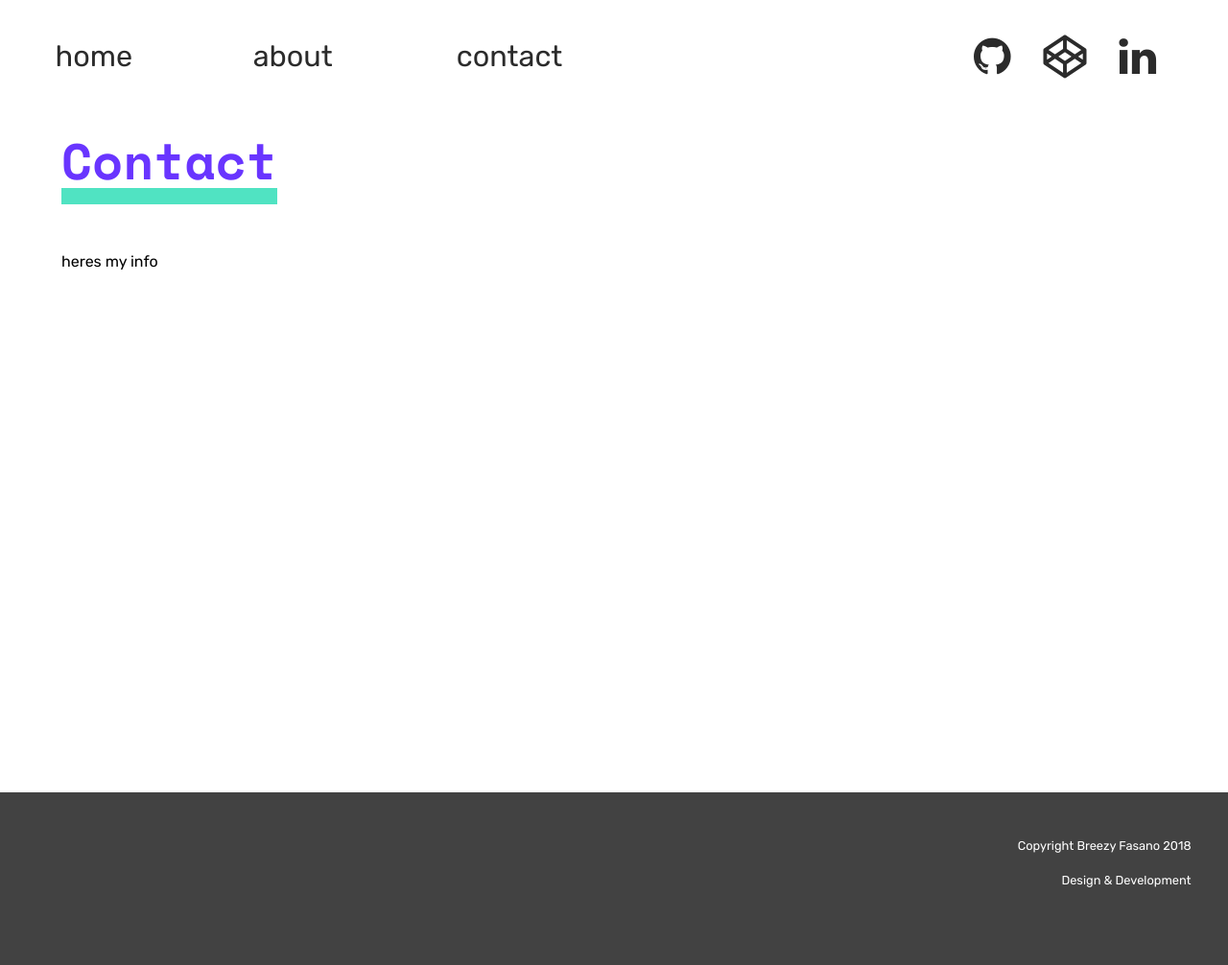
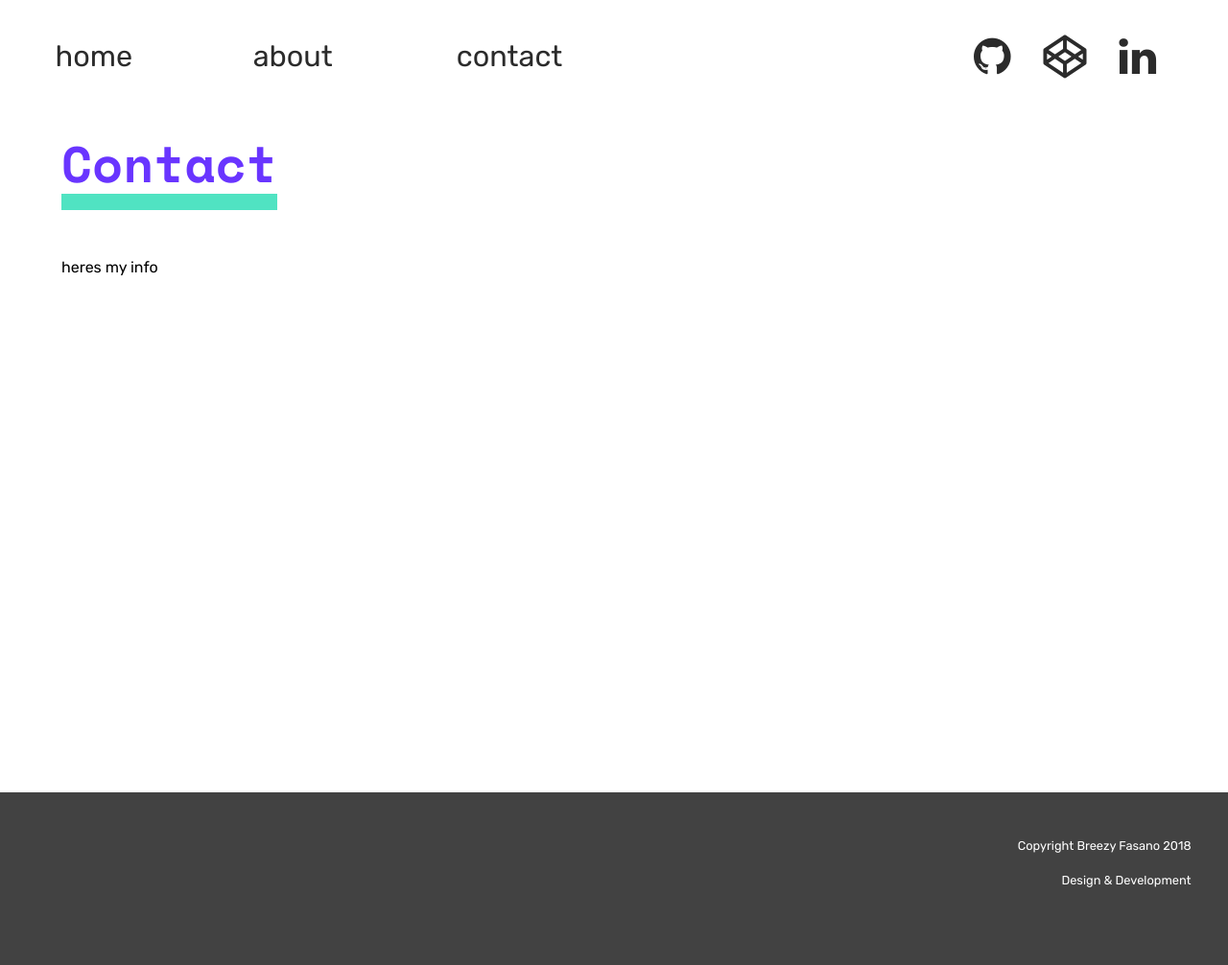
Before and after one commit to breezyfasano/breezyfasano-site, a Jekyll site: the page built from contact.md, in a window 1280 px wide. Shown: the whole page at 96% size. Built offline with Jekyll 4.4.1, drawn with Linux system fonts in a browser that asks for light colours; nearby versions of some CDN libraries.

Commit message:
typography improvements

```diff
--- a/_sass/_desktop-only.scss
+++ b/_sass/_desktop-only.scss
@@ -41,6 +41,7 @@
 
     .page-header {
         font-size: 4.1vw;
+        line-height: 3vw;
     }
 
     // post content styling
--- a/_sass/_page.scss
+++ b/_sass/_page.scss
@@ -4,6 +4,7 @@
     color: $electricpurp;
     display: inline-block;
     margin: 0 0 5vw 0vw;
+    line-height: 8vw;
 
     &:after {
         background: $mint;
--- a/css/styles.scss
+++ b/css/styles.scss
@@ -90,8 +90,8 @@
     -webkit-text-fill-color: transparent;
     -webkit-text-stroke-width: 1px;
     -webkit-text-stroke-color: $mint;
-    font-size: 9vw;
-    padding: 0 5vw 5vw 5vw;
+    font-size: 7vw;
+    padding: 0 5vw 3vw 5vw;
     line-height: 10.5vw;
 }
 
```
